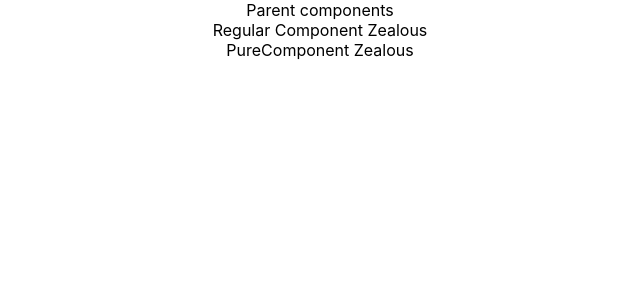
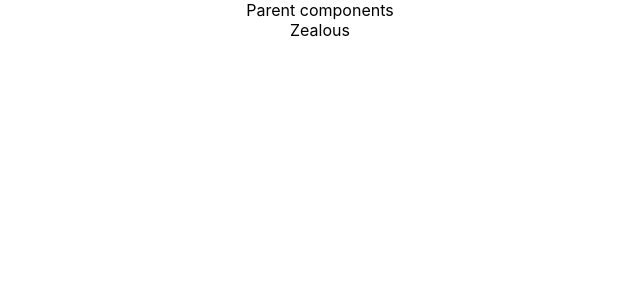
Before and after one commit to ZealousMacwan/my-react-app, a React (Create React App) app: page / in a window 1280 px wide. Shown: the top 300 px of the page, without its empty margins (320-960 px from the left). Built offline with nearby package versions, Linux system fonts and the light colour scheme.

Commit message:
implemented-memo-comp

```diff
--- /dev/null
+++ b/src/components/MemoComp.js
@@ -0,0 +1,11 @@
+import React from 'react'
+function MemoComp({name}){
+    console.log('Rendering memo component');
+    return(
+        <div>
+            {name}
+        </div>
+    )
+}
+// Memo works only in react and react dom 16.6 or above
+export default React.memo(MemoComp)
--- a/src/components/ParentComp.js
+++ b/src/components/ParentComp.js
@@ -1,4 +1,5 @@
 import React, { Component } from 'react'
+import MemoComp from './MemoComp'
 import PureComp from './PureComp'
 import RegComp from './RegComp'
 
@@ -22,8 +23,7 @@
     return (
       <div>
         Parent components
-      <RegComp name={this.state.name}></RegComp>
-      <PureComp name={this.state.name}></PureComp>
+        <MemoComp name={this.state.name}></MemoComp>
       </div>
     )
   }
```
